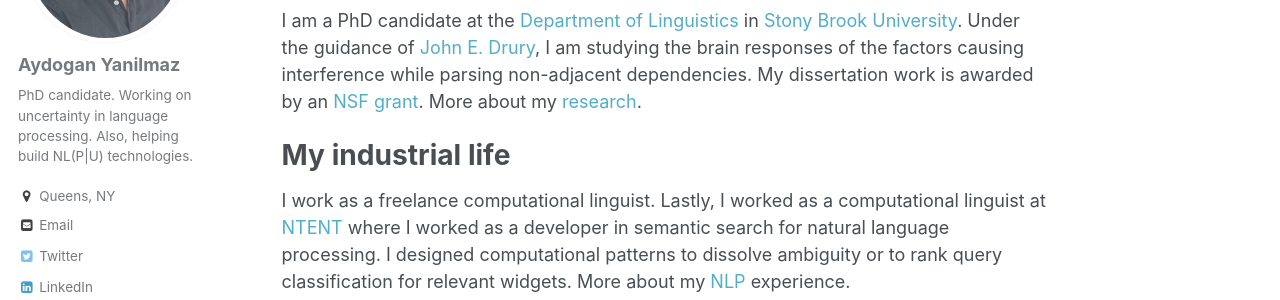
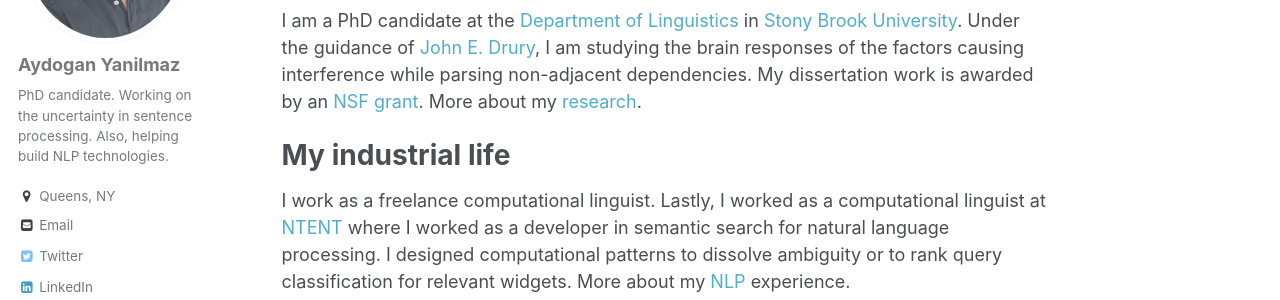
Before and after one commit to aydoganyanilmaz/aydoganyanilmaz.github.io, a Jekyll site: the page built from _pages/about.md, in a window 1280 px wide. Shown: the part 278-578 px from the top of the page. Built offline with Jekyll 4.4.1, drawn with Linux system fonts in a browser that asks for light colours; some web fonts are replaced.

Commit message:
Update _config.yml

```diff
--- a/_config.yml
+++ b/_config.yml
@@ -11,7 +11,7 @@
 title_separator          : "-"
 name                     : &name "Aydogan Yanilmaz"
 description              : &description "PhD Candidate at SBU"
-url                      : https://aydoganyanilmaz.github.io # the base hostname & protocol for your site e.g. "https://mmistakes.github.io"
+url                      : https://aydoganyanilmaz.net # the base hostname & protocol for your site e.g. "https://mmistakes.github.io"
 baseurl                  : "" # the subpath of your site, e.g. "/blog"
 repository               : "aydoganyanilmaz/aydoganyanilmaz.github.io"
 teaser                   :  # filename of teaser fallback teaser image placed in /images/, .e.g. "500x300.png"
@@ -81,7 +81,7 @@
 author:
   name             : "Aydogan Yanilmaz"
   avatar           : "ayimage.png"
-  bio              : "PhD candidate. Working on uncertainty in language processing. Also, helping build NL(P|U) technologies."
+  bio              : "PhD candidate. Working on the uncertainty in sentence processing. Also, helping build NLP technologies."
   location         : "Queens, NY"
   employer         :
   googlescholar    : "https://scholar.google.com/citations?hl=en&user=m15jdpIAAAAJ"
```
